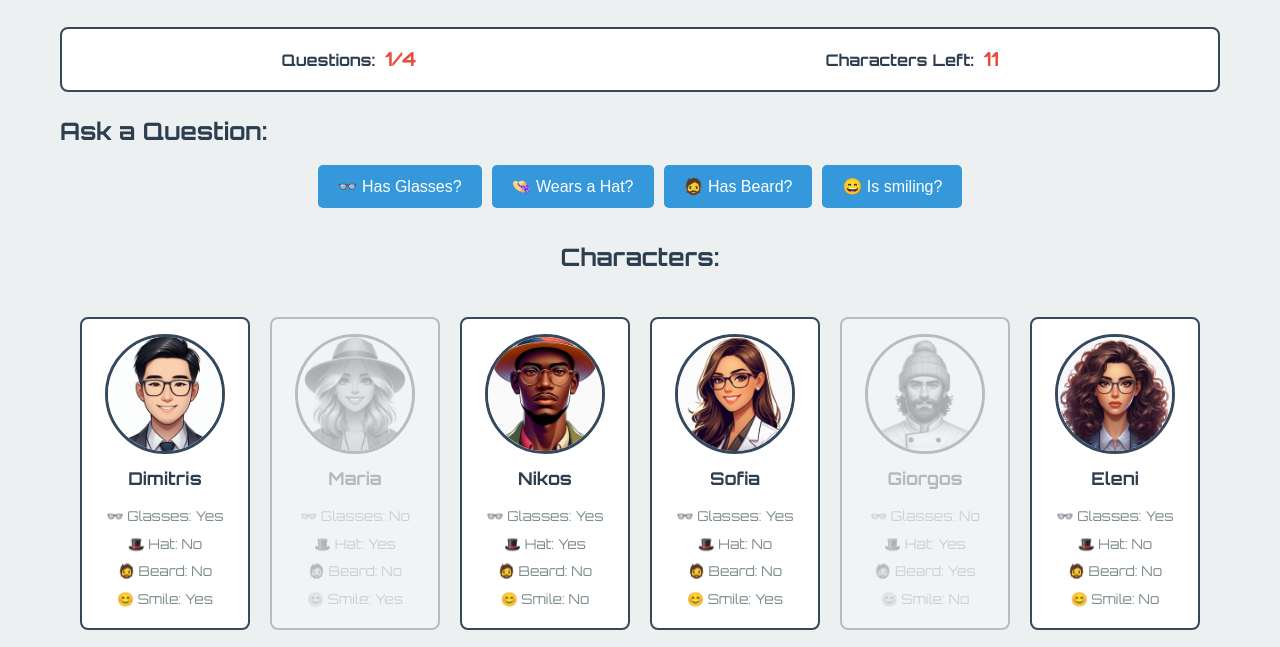
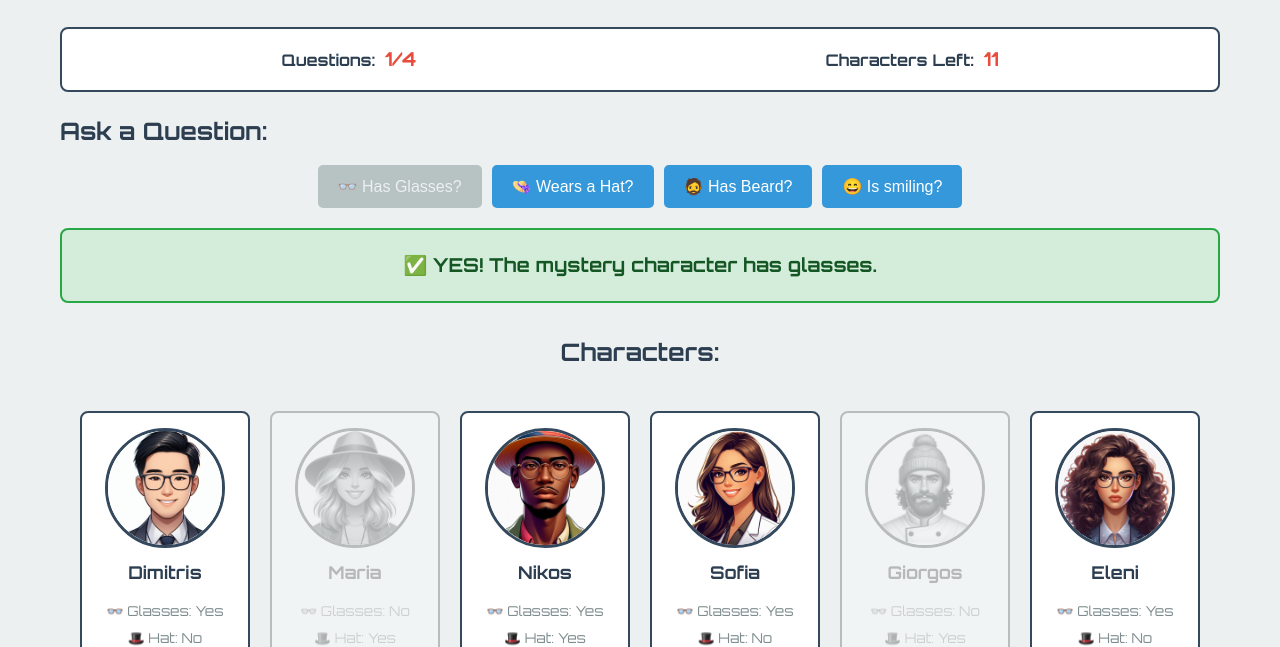
Before and after one commit to nikomakr/Guess-Who-JS-Game, a plain HTML site: page index.html in a window 1280 px wide. Both pictures are taken after a click on the button "👓 Has Glasses?". Shown: the part 125-772 px from the top of the page. Drawn offline with Linux system fonts and the light colour scheme.

Commit message:
feat: Final polish - feedback animations, sounds, and character balancing
- Visual YES/NO feedback with green/red animations
- Win/loss sound effects
- Hide mystery character from console
- Balance all 24 characters (2+ options guaranteed)
- Regenerate 5 avatars to match new traits

```diff
--- a/js/data.js
+++ b/js/data.js
@@ -104,7 +104,7 @@ const characters = [
       glasses: true,
       hat: false,
       beard: true,
-      smile: false,
+      smile: true,
     },
   },
   {
@@ -162,7 +162,7 @@ const characters = [
     avatarURL: "images/despina.jpeg",
     traits: {
       glasses: true,
-      hat: false,
+      hat: true,
       beard: false,
       smile: true,
     },
@@ -271,7 +271,7 @@ const characters = [
     traits: {
       glasses: true,
       hat: true,
-      beard: true,
+      beard: false,
       smile: false,
     },
   },
@@ -284,7 +284,7 @@ const characters = [
       glasses: false,
       hat: false,
       beard: false,
-      smile: false,
+      smile: true,
     },
   },
 ];
--- a/js/script.js
+++ b/js/script.js
@@ -18,6 +18,21 @@ const modalMessage = document.getElementById("modal-message");
 const modalQuestions = document.getElementById("modal-questions");
 const modalEliminated = document.getElementById("modal-eliminated");
 const playAgainBtn = document.getElementById("play-again");
+
+function playSound(type) {
+  const audio = new Audio();
+
+  if (type === 'win') {
+    audio.src = 'https://assets.mixkit.co/active_storage/sfx/2000/2000-preview.mp3';
+  } else if (type === 'lose') {
+    audio.src = 'https://assets.mixkit.co/active_storage/sfx/2955/2955-preview.mp3';
+  }
+
+  audio.volume = 0.3;
+  audio.play().catch(err => {
+    console.log('Sound play failed:', err);
+  });
+}
 
 function renderCharacters() {
   characterGrid.innerHTML = "";
@@ -80,7 +95,7 @@ function initGame() {
     gameOverModal.classList.add("hidden");
   }
 
-  console.log("Mystery Character:", gameState.mysteryCharacter.name);
+  // console.log("Mystery Character:", gameState.mysteryCharacter.name); // Leaving here for the moment for testing purposes.
 }
 
 function updateStats() {
@@ -151,7 +166,42 @@ function updateQuestionButtons() {
 }
 
 function showFeedback(answer, trait) {
-  console.log(`Feedback: ${answer ? "YES" : "NO"} for ${trait}`);
+  const feedbackEl = document.getElementById("feedback");
+
+  feedbackEl.classList.remove("show", "yes", "no");
+
+  const traitNames = {
+    glasses: "glasses",
+    hat: "a hat",
+    beard: "a beard",
+    smile: "smiling",
+  };
+
+  const icon = answer ? "✅" : "❌";
+  const yesNo = answer ? "YES!" : "NO.";
+  const hasOrNot = answer ? "has" : "doesn't have";
+  const traitName = traitNames[trait] || trait;
+
+  let message;
+  if (trait === "smile") {
+    message = answer
+      ? `${icon} ${yesNo} The mystery character is smiling.`
+      : `${icon} ${yesNo} The mystery character is not smiling.`;
+  } else {
+    message = `${icon} ${yesNo} The mystery character ${hasOrNot} ${traitName}.`;
+  }
+
+  feedbackEl.textContent = message;
+
+  feedbackEl.classList.add(answer ? "yes" : "no");
+
+  setTimeout(() => {
+    feedbackEl.classList.add("show");
+  }, 50);
+
+  setTimeout(() => {
+    feedbackEl.classList.remove("show");
+  }, 3000);
 }
 
 function makeGuess(character) {
@@ -174,9 +224,11 @@ function showGameOver(isCorrect, guessedCharacter) {
   if (isCorrect) {
     modalTitle.textContent = "Bravo! You won!";
     modalMessage.textContent = `Congrats! You correctly guessed ${guessedCharacter.name}!`;
+    playSound('win');
   } else {
     modalTitle.textContent = "Oh no. Wrong guess!";
     modalMessage.textContent = `I am sorry, mystery character was ${gameState.mysteryCharacter.name}. Better luck next time!`;
+    playSound('lose');
   }
 
   modalQuestions.textContent = gameState.questionsAsked;
--- a/styles.scss
+++ b/styles.scss
@@ -15,7 +15,7 @@ $card-padding: 15px;
 }
 
 body {
-    font-family: 'Orbitron', 'Rajdhani', 'Exo 2', sans-serif; // backed it up from fonts.googleapis.com
+    font-family: 'Orbitron', 'Rajdhani', 'Exo 2', sans-serif;
     background-color: $background-color;
     color: $primary-color;
     line-height: 1.6;
@@ -110,6 +110,59 @@ header {
 
     &:active {
         transform: scale(0.98);
+    }
+
+    // Styling for asked/disabled buttons
+    &.asked,
+    &:disabled {
+        background: #95a5a6;
+        color: #ecf0f1;
+        cursor: not-allowed;
+        opacity: 0.6;
+
+        &:hover {
+            background: #95a5a6;
+            transform: none;
+        }
+    }
+}
+
+// ========================================
+// FEEDBACK ANIMATION
+// ========================================
+.feedback {
+    margin-top: 20px;
+    padding: 20px;
+    border-radius: 8px;
+    text-align: center;
+    font-size: 1.2rem;
+    font-weight: bold;
+    opacity: 0;
+    transform: translateY(-10px);
+    transition: all 0.3s ease;
+    min-height: 60px;
+    display: flex;
+    align-items: center;
+    justify-content: center;
+
+    // When feedback is shown
+    &.show {
+        opacity: 1;
+        transform: translateY(0);
+    }
+
+    // YES feedback (green)
+    &.yes {
+        background: #d4edda;
+        border: 2px solid #28a745;
+        color: #155724;
+    }
+
+    // NO feedback (red)
+    &.no {
+        background: #f8d7da;
+        border: 2px solid #dc3545;
+        color: #721c24;
     }
 }
 
```
Also changed, not shown: images/andreas.jpeg, images/chrysa.jpeg, images/despina.jpeg, images/panagiotis.jpeg, styles.css, 2 other files.
